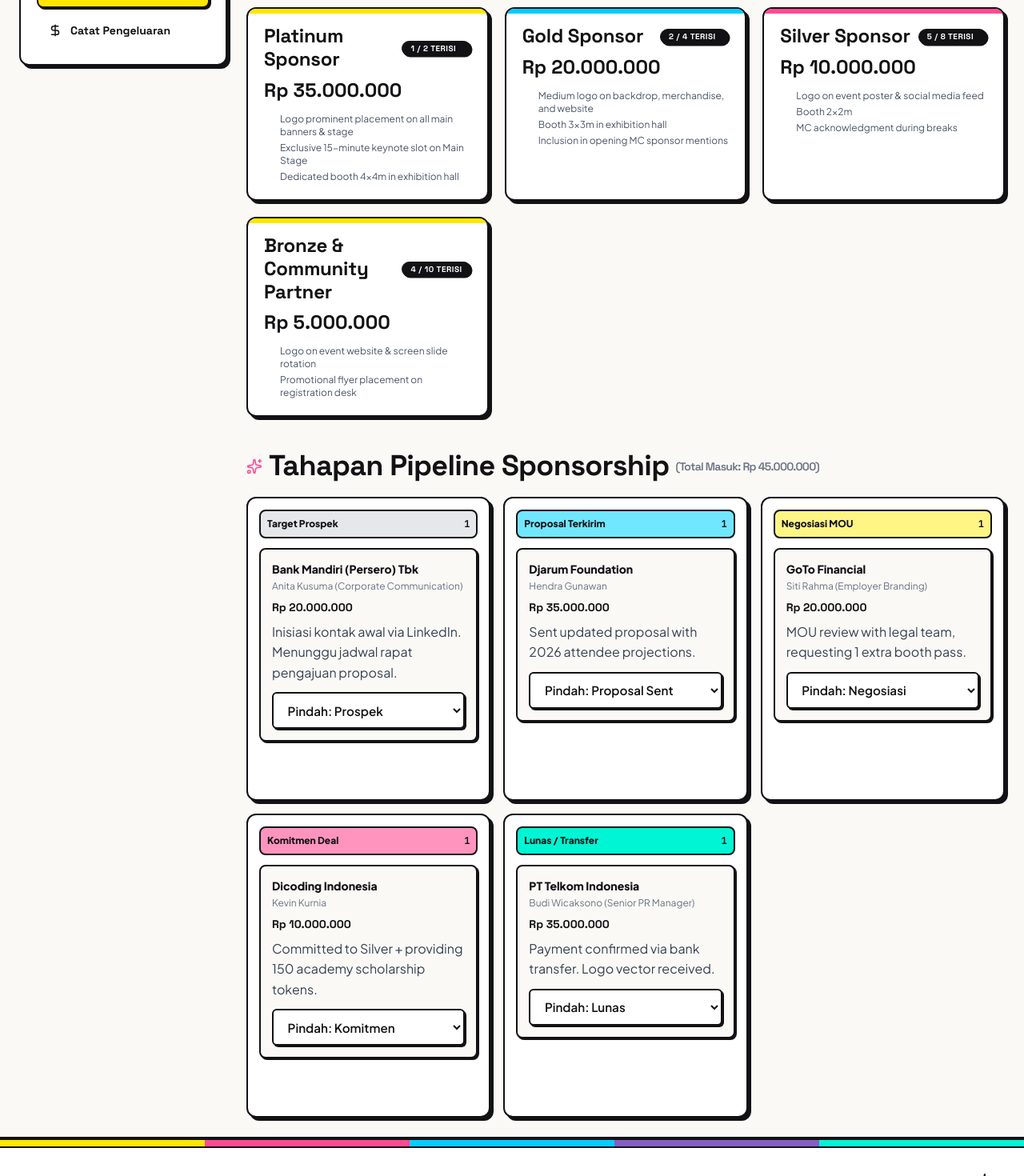
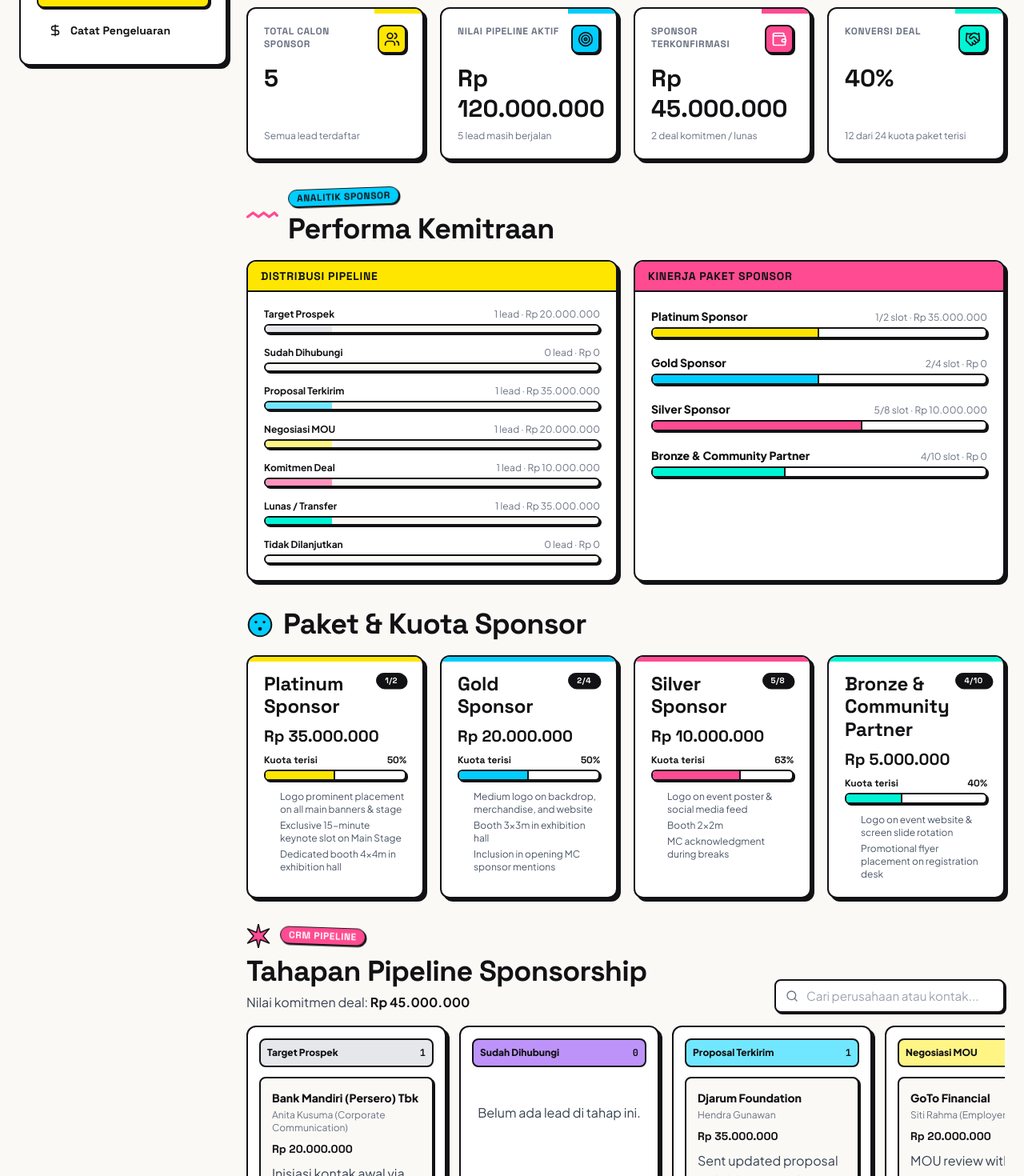
Before and after one commit to Offside-Software/Convena-Web, a React (Vite) app: page /dashboard/sponsorship in a window 1280 px wide. Shown: the part 335-1805 px from the top of the page at 80% size. Built offline with nearby package versions, Linux system fonts and the light colour scheme.

Commit message:
Sponsorship page

```diff
--- a/src/pages/sponsorship/SponsorshipPage.tsx
+++ b/src/pages/sponsorship/SponsorshipPage.tsx
@@ -1,16 +1,23 @@
 import React, { useEffect, useState } from 'react'
-import { Sparkles, Check, Bot } from 'lucide-react'
+import { Bot, Check, Handshake, Search, Sparkles, Target, Users, Wallet } from 'lucide-react'
 import { Badge } from '../../components/common/Badge.tsx'
 import { Button } from '../../components/common/Button.tsx'
+import { Card } from '../../components/common/Card.tsx'
 import { Modal } from '../../components/common/Modal.tsx'
 import { Input } from '../../components/common/Input.tsx'
+import { ProgressBar } from '../../components/common/ProgressBar.tsx'
 import { Select } from '../../components/common/Select.tsx'
+import { StatCard } from '../../components/domain/StatCard.tsx'
+import { MemphisShape } from '../../components/shapes/MemphisShape.tsx'
 import { sponsorshipService } from '../../services/sponsorship.service.ts'
 import type { SponsorLead, SponsorPackage, PipelineStage } from '../../types/sponsorship.ts'
+
+const formatCurrency = (value: number) => `Rp ${value.toLocaleString('id-ID')}`
 
 export const SponsorshipPage: React.FC = () => {
   const [packages, setPackages] = useState<SponsorPackage[]>([])
   const [leads, setLeads] = useState<SponsorLead[]>([])
+  const [searchQuery, setSearchQuery] = useState('')
 
   // AI Modal
   const [isAiModalOpen, setIsAiModalOpen] = useState(false)
@@ -67,20 +74,41 @@
 
   const stages: { stage: PipelineStage; title: string; colorClass: string }[] = [
     { stage: 'prospect', title: 'Target Prospek', colorClass: 'bg-gray-200' },
+    { stage: 'contacted', title: 'Sudah Dihubungi', colorClass: 'bg-[#BD93F9]' },
     { stage: 'proposal_sent', title: 'Proposal Terkirim', colorClass: 'bg-[#70E7FF]' },
     { stage: 'negotiating', title: 'Negosiasi MOU', colorClass: 'bg-[#FFF585]' },
     { stage: 'committed', title: 'Komitmen Deal', colorClass: 'bg-[#FF94BE]' },
     { stage: 'paid', title: 'Lunas / Transfer', colorClass: 'bg-[#00F5D4]' },
+    { stage: 'rejected', title: 'Tidak Dilanjutkan', colorClass: 'bg-[#FF6F59]' },
   ]
 
-  const totalCommitted = leads
-    .filter((l) => l.stage === 'committed' || l.stage === 'paid')
-    .reduce((sum, l) => sum + l.value, 0)
+  const activeLeads = leads.filter((lead) => lead.stage !== 'rejected')
+  const closedLeads = leads.filter((lead) => lead.stage === 'committed' || lead.stage === 'paid')
+  const totalCommitted = closedLeads.reduce((sum, lead) => sum + lead.value, 0)
+  const totalPipeline = activeLeads.reduce((sum, lead) => sum + lead.value, 0)
+  const totalSlots = packages.reduce((sum, pkg) => sum + pkg.slotLimit, 0)
+  const filledSlots = packages.reduce((sum, pkg) => sum + pkg.slotsFilled, 0)
+  const conversionRate = leads.length ? Math.round((closedLeads.length / leads.length) * 100) : 0
+  const visibleLeads = leads.filter((lead) => {
+    const query = searchQuery.trim().toLowerCase()
+    return (
+      !query ||
+      lead.companyName.toLowerCase().includes(query) ||
+      lead.contactPerson.toLowerCase().includes(query) ||
+      lead.email.toLowerCase().includes(query)
+    )
+  })
+  const committedByPackage = packages.map((pkg) => ({
+    ...pkg,
+    committedValue: closedLeads
+      .filter((lead) => lead.packageInterest === pkg.name)
+      .reduce((sum, lead) => sum + lead.value, 0),
+  }))
 
   return (
-    <div>
+    <div className="space-y-8">
       {/* Header */}
-      <div className="flex items-start justify-between mb-8 flex-wrap gap-4">
+      <div className="relative flex items-start justify-between flex-wrap gap-4">
         <div>
           <div className="mb-1.5">
             <Badge variant="pink" tilt="left">
@@ -91,10 +119,12 @@
             Sponsorship CRM
           </h1>
           <p className="text-gray-500 text-sm sm:text-base mt-1">
-            Kelola tahapan penawaran sponsor, kuota paket, dan buat draf penawaran proposal resmi dengan bantuan AI.
+            Kelola relasi sponsor, pantau performa pipeline, dan siapkan proposal resmi dengan bantuan AI.
           </p>
         </div>
 
+        <div className="flex items-center gap-4">
+          <MemphisShape type="starburst" size={40} color="#FFE600" animate="slow" className="hidden lg:inline-block" />
           <Button
             variant="pink"
             size="md"
@@ -108,106 +138,232 @@
             Asisten Proposal AI
           </Button>
         </div>
+      </div>
 
-      {/* Package slots summary */}
-      <div className="grid grid-cols-1 sm:grid-cols-2 lg:grid-cols-3 gap-5 mb-10">
+      <div className="grid grid-cols-1 sm:grid-cols-2 xl:grid-cols-4 gap-5">
+        <StatCard
+          title="Total Calon Sponsor"
+          value={leads.length}
+          icon={<Users size={20} />}
+          accentColor="yellow"
+          subtitle="Semua lead terdaftar"
+        />
+        <StatCard
+          title="Nilai Pipeline Aktif"
+          value={formatCurrency(totalPipeline)}
+          icon={<Target size={20} />}
+          accentColor="cyan"
+          subtitle={`${activeLeads.length} lead masih berjalan`}
+        />
+        <StatCard
+          title="Sponsor Terkonfirmasi"
+          value={formatCurrency(totalCommitted)}
+          icon={<Wallet size={20} />}
+          accentColor="pink"
+          subtitle={`${closedLeads.length} deal komitmen / lunas`}
+        />
+        <StatCard
+          title="Konversi Deal"
+          value={`${conversionRate}%`}
+          icon={<Handshake size={20} />}
+          accentColor="mint"
+          subtitle={`${filledSlots} dari ${totalSlots} kuota paket terisi`}
+        />
+      </div>
+
+      {/* Sponsor Analytics */}
+      <section aria-labelledby="sponsor-analytics-title">
+        <div className="flex items-center gap-3 mb-4">
+          <MemphisShape type="zigzag" size={40} color="#FF4B91" />
+          <div>
+            <Badge variant="cyan" tilt="left">ANALITIK SPONSOR</Badge>
+            <h2 id="sponsor-analytics-title" className="text-xl sm:text-2xl font-black mt-2 mb-0">
+              Performa Kemitraan
+            </h2>
+          </div>
+        </div>
+
+        <div className="grid grid-cols-1 xl:grid-cols-2 gap-5">
+          <Card headerColor="yellow" headerTitle="Distribusi Pipeline">
+            <div className="space-y-4">
+              {stages.map((stage) => {
+                const stageLeads = leads.filter((lead) => lead.stage === stage.stage)
+                const stageValue = stageLeads.reduce((sum, lead) => sum + lead.value, 0)
+                const share = leads.length ? (stageLeads.length / leads.length) * 100 : 0
+
+                return (
+                  <div key={stage.stage}>
+                    <div className="flex justify-between items-baseline gap-3 mb-1">
+                      <span className="text-xs font-bold text-[#121215]">{stage.title}</span>
+                      <span className="text-xs text-gray-500 text-right">
+                        {stageLeads.length} lead · {formatCurrency(stageValue)}
+                      </span>
+                    </div>
+                    <div
+                      className="h-3 w-full rounded-full border-2 border-[#121215] bg-[#FAF9F6] overflow-hidden shadow-[2px_2px_0px_0px_#121215]"
+                      role="progressbar"
+                      aria-label={`Proporsi ${stage.title}`}
+                      aria-valuenow={Math.round(share)}
+                      aria-valuemin={0}
+                      aria-valuemax={100}
+                    >
+                      <div className={`h-full ${stage.colorClass}`} style={{ width: `${share}%` }} />
+                    </div>
+                  </div>
+                )
+              })}
+            </div>
+          </Card>
+
+          <Card headerColor="pink" headerTitle="Kinerja Paket Sponsor">
+            <div className="space-y-5">
+              {committedByPackage.map((pkg) => (
+                <div key={pkg.id}>
+                  <div className="flex flex-wrap items-baseline justify-between gap-2 mb-1">
+                    <span className="text-sm font-black text-[#121215]">{pkg.name}</span>
+                    <span className="text-xs text-gray-500">
+                      {pkg.slotsFilled}/{pkg.slotLimit} slot · {formatCurrency(pkg.committedValue)}
+                    </span>
+                  </div>
+                  <ProgressBar
+                    value={pkg.slotsFilled}
+                    max={pkg.slotLimit}
+                    color={pkg.color === '#01CDFE' ? 'cyan' : pkg.color === '#FF4B91' ? 'pink' : pkg.color === '#00F5D4' ? 'mint' : 'yellow'}
+                    showPercentage={false}
+                    height={14}
+                    className="mb-0"
+                  />
+                </div>
+              ))}
+              {packages.length === 0 && (
+                <p className="text-sm text-gray-500 text-center py-4">Belum ada data paket sponsor.</p>
+              )}
+            </div>
+          </Card>
+        </div>
+      </section>
+
+      {/* Package details */}
+      <section aria-labelledby="package-slots-title">
+        <div className="flex items-center gap-3 mb-4">
+          <MemphisShape type="circle-dots" size={34} color="#01CDFE" />
+          <h2 id="package-slots-title" className="text-xl sm:text-2xl font-black m-0">Paket & Kuota Sponsor</h2>
+        </div>
+        <div className="grid grid-cols-1 sm:grid-cols-2 xl:grid-cols-4 gap-5">
           {packages.map((pkg) => (
-          <div
-            key={pkg.id}
-            className="p-5 bg-white border-2 border-[#121215] rounded-xl shadow-[4px_4px_0px_0px_#121215] relative overflow-hidden flex flex-col"
-          >
-            <div
-              className={`absolute top-0 left-0 w-full h-1.5 ${
-                pkg.color === '#FFE600'
-                  ? 'bg-[#FFE600]'
-                  : pkg.color === '#01CDFE'
-                    ? 'bg-[#01CDFE]'
-                    : pkg.color === '#FF4B91'
-                      ? 'bg-[#FF4B91]'
-                      : 'bg-[#FFE600]'
-              }`}
-            />
-            <div className="grid grid-cols-3 justify-between items-center mb-2">
-              <h3 className="col-span-2 text-lg font-['Space_Grotesk',sans-serif] font-black text-[#121215] m-0">{pkg.name}</h3>
-              <Badge variant="dark" className="col-span-1 text-[10px]">
-                {pkg.slotsFilled} / {pkg.slotLimit} Terisi
+            <Card key={pkg.id} hoverable={false} className="relative">
+              <div className="absolute top-0 left-0 w-full h-1.5" style={{ backgroundColor: pkg.color }} />
+              <div className="flex justify-between items-start gap-2 mb-2">
+                <h3 className="text-base font-black m-0">{pkg.name}</h3>
+                <Badge variant="dark" className="text-[10px] shrink-0">
+                  {pkg.slotsFilled}/{pkg.slotLimit}
                 </Badge>
               </div>
-            <div className="font-['Space_Grotesk',sans-serif] font-black text-2xl text-[#121215] mb-3">
-              Rp {pkg.price.toLocaleString('id-ID')}
+              <div className="font-['Space_Grotesk',sans-serif] font-black text-xl text-[#121215] mb-2">
+                {formatCurrency(pkg.price)}
               </div>
-            <ul className="pl-5 m-0 text-xs text-gray-600 space-y-1">
-              {pkg.deliverables.slice(0, 3).map((d, i) => (
-                <li key={i}>{d}</li>
+              <ProgressBar
+                value={pkg.slotsFilled}
+                max={pkg.slotLimit}
+                color={pkg.color === '#01CDFE' ? 'cyan' : pkg.color === '#FF4B91' ? 'pink' : pkg.color === '#00F5D4' ? 'mint' : 'yellow'}
+                label="Kuota terisi"
+                height={14}
+              />
+              <ul className="pl-5 mt-3 mb-0 text-xs text-gray-600 space-y-1">
+                {pkg.deliverables.slice(0, 3).map((deliverable) => (
+                  <li key={deliverable}>{deliverable}</li>
                 ))}
               </ul>
+            </Card>
+          ))}
+          {packages.length === 0 && (
+            <div className="sm:col-span-2 xl:col-span-4 rounded-xl border-2 border-dashed border-gray-300 p-8 text-center text-sm text-gray-500">
+              Belum ada paket sponsor.
             </div>
-        ))}
+          )}
+        </div>
+      </section>
+
+      {/* Sponsorship CRM pipeline */}
+      <section aria-labelledby="sponsor-pipeline-title">
+        <div className="flex flex-col sm:flex-row sm:items-end justify-between gap-4 mb-4">
+          <div>
+            <div className="flex items-center gap-3 mb-2">
+              <MemphisShape type="starburst" size={30} color="#FF4B91" animate="pulse" />
+              <Badge variant="pink" tilt="right">CRM PIPELINE</Badge>
+            </div>
+            <h2 id="sponsor-pipeline-title" className="text-xl sm:text-2xl font-black m-0">
+              Tahapan Pipeline Sponsorship
+            </h2>
+            <p className="text-sm text-gray-500 mt-1 mb-0">
+              Nilai komitmen deal: <strong className="text-[#121215]">{formatCurrency(totalCommitted)}</strong>
+            </p>
+          </div>
+          <label className="flex items-center gap-2.5 px-3 py-2 border-2 border-[#121215] rounded-lg bg-white shadow-[2px_2px_0px_0px_#121215] sm:w-72">
+            <Search size={16} className="text-gray-500 shrink-0" />
+            <input
+              type="search"
+              value={searchQuery}
+              onChange={(event) => setSearchQuery(event.target.value)}
+              placeholder="Cari perusahaan atau kontak..."
+              aria-label="Cari perusahaan atau kontak sponsor"
+              className="!border-none !shadow-none !p-0 !m-0 !bg-transparent text-sm focus:!outline-none focus:!ring-0"
+            />
+          </label>
         </div>
 
-      {/* Pipeline Kanban Columns */}
-      <h2 className="text-xl sm:text-2xl font-['Space_Grotesk',sans-serif] font-black text-[#121215] mb-4 flex items-center gap-2 flex-wrap">
-        <Sparkles size={20} className="text-[#FF4B91]" /> Tahapan Pipeline Sponsorship
-        <span className="text-sm text-gray-500 font-semibold">
-          (Total Masuk: Rp {totalCommitted.toLocaleString('id-ID')})
-        </span>
-      </h2>
+        {visibleLeads.length === 0 && (
+          <div className="mb-4 rounded-xl border-2 border-dashed border-gray-300 p-6 text-center text-sm text-gray-500">
+            {leads.length ? 'Tidak ada sponsor yang cocok dengan pencarian.' : 'Belum ada lead sponsor.'}
+          </div>
+        )}
 
-      <div className="grid grid-cols-1 sm:grid-cols-2 lg:grid-cols-3 gap-4 items-start">
-        {stages.map((stg) => {
-          const stageLeads = leads.filter((l) => l.stage === stg.stage)
+        <div className="flex gap-4 overflow-x-auto items-start pb-3">
+          {stages.map((stage) => {
+            const stageLeads = visibleLeads.filter((lead) => lead.stage === stage.stage)
             return (
               <div
-              key={stg.stage}
-              className="bg-white border-2 border-[#121215] rounded-xl shadow-[4px_4px_0px_0px_#121215] p-3.5 flex flex-col gap-3 min-h-[380px]"
+                key={stage.stage}
+                className="bg-white border-2 border-[#121215] rounded-xl shadow-[4px_4px_0px_0px_#121215] p-3.5 flex flex-col gap-3 min-h-[300px] w-[250px] shrink-0"
               >
-              {/* Column Header */}
-              <div
-                className={`p-2 border-2 border-[#121215] rounded-lg flex justify-between items-center font-extrabold text-xs ${stg.colorClass} text-[#121215]`}
-              >
-                <span>{stg.title}</span>
+                <div className={`p-2 border-2 border-[#121215] rounded-lg flex justify-between items-center font-extrabold text-xs ${stage.colorClass} text-[#121215]`}>
+                  <span>{stage.title}</span>
                   <span className="font-mono">{stageLeads.length}</span>
                 </div>
 
-              {/* Lead Cards */}
                 {stageLeads.map((lead) => (
                   <div
                     key={lead.id}
                     className="p-3.5 border-2 border-[#121215] rounded-lg bg-[#FAF9F6] shadow-[2px_2px_0px_0px_#121215]"
                   >
-                  <div className="font-black text-sm text-[#121215] mb-1">
-                    {lead.companyName}
+                    <div className="font-black text-sm text-[#121215] mb-1">{lead.companyName}</div>
+                    <div className="text-xs text-gray-500 mb-2">{lead.contactPerson}</div>
+                    <div className="font-['Space_Grotesk',sans-serif] font-black text-sm text-[#121215] mb-2">
+                      {formatCurrency(lead.value)}
                     </div>
-                  <div className="text-xs text-gray-500 mb-2">
-                    {lead.contactPerson}
-                  </div>
-
-                  <div className="font-['Space_Grotesk',sans-serif] font-black text-sm text-[#121215] mb-2">
-                    Rp {lead.value.toLocaleString('id-ID')}
-                  </div>
-
-                  <p className="text-xs text-gray-600 m-0 mb-3 leading-relaxed">
-                    {lead.notes}
-                  </p>
-
-                  {/* Stage mover selector */}
+                    {lead.notes && (
+                      <p className="text-xs text-gray-600 m-0 mb-3 leading-relaxed">{lead.notes}</p>
+                    )}
                     <select
                       value={lead.stage}
-                    onChange={(e) => handleStageChange(lead.id, e.target.value as PipelineStage)}
+                      onChange={(event) => handleStageChange(lead.id, event.target.value as PipelineStage)}
+                      aria-label={`Ubah tahap ${lead.companyName}`}
                       className="w-full text-xs py-1 px-2 rounded-md border border-[#121215] bg-white cursor-pointer font-semibold shadow-xs"
                     >
-                    <option value="prospect">Pindah: Prospek</option>
-                    <option value="proposal_sent">Pindah: Proposal Sent</option>
-                    <option value="negotiating">Pindah: Negosiasi</option>
-                    <option value="committed">Pindah: Komitmen</option>
-                    <option value="paid">Pindah: Lunas</option>
+                      {stages.map((option) => (
+                        <option key={option.stage} value={option.stage}>Pindah: {option.title}</option>
+                      ))}
                     </select>
                   </div>
                 ))}
+                {stageLeads.length === 0 && (
+                  <p className="text-xs text-gray-400 text-center mt-8">Belum ada lead di tahap ini.</p>
+                )}
               </div>
             )
           })}
         </div>
+      </section>
 
       {/* AI Proposal Assistant Modal */}
       <Modal
```
Lines whose indentation alone changed are shown as unchanged.
